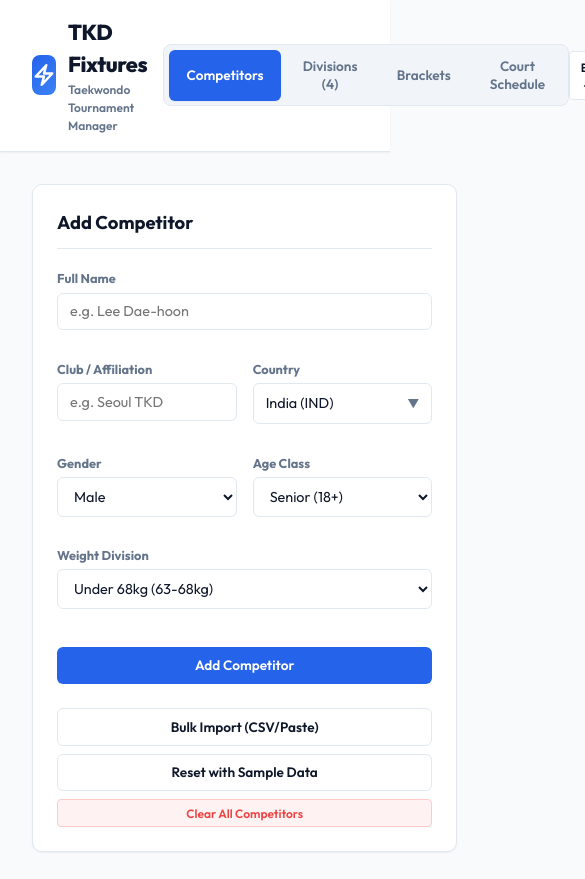
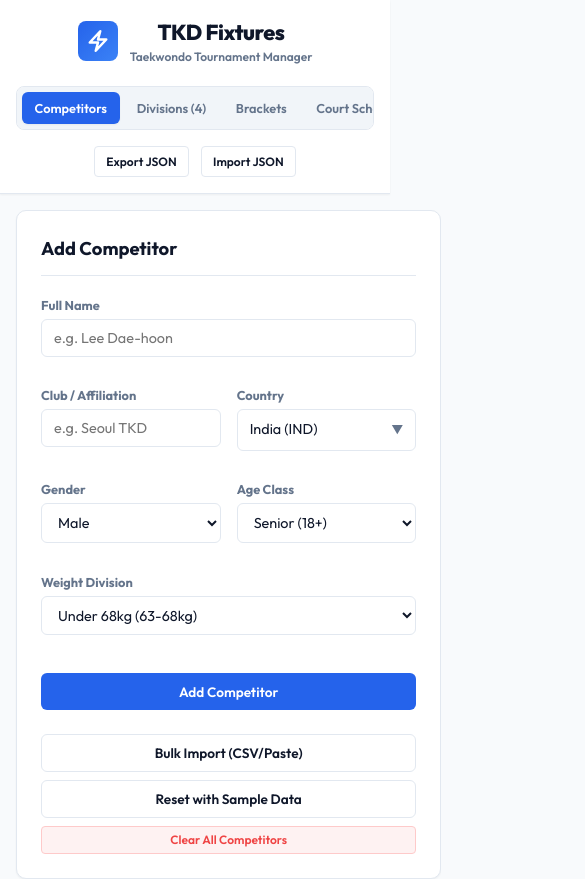
Before and after one commit to Sameer0535/Taekwondo-fixtures, a React (Vite) app: page / in a window 390 px wide. Shown: the top 879 px of the page, 585 px wide, since content can reach past the window. Built offline with nearby package versions, Linux system fonts and the light colour scheme.

Commit message:
Support-mobile-touch-and-responsive-header

```diff
--- a/src/components/BracketView.jsx
+++ b/src/components/BracketView.jsx
@@ -77,6 +77,29 @@ function BracketView({ divisionId, divisionName, rounds, setBrackets, useRepecha
   };
 
   const handleMouseUp = () => {
+    setIsDragging(false);
+  };
+
+  // Touch Drag Handlers for Mobile & Tablet Support
+  const handleTouchStart = (e) => {
+    if (e.target.closest('.btn') || e.target.closest('.match-card') || e.target.closest('select')) return;
+    const touch = e.touches[0];
+    if (!touch) return;
+    setIsDragging(true);
+    dragStart.current = { x: touch.clientX - position.x, y: touch.clientY - position.y };
+  };
+
+  const handleTouchMove = (e) => {
+    if (!isDragging) return;
+    const touch = e.touches[0];
+    if (!touch) return;
+    setPosition({
+      x: touch.clientX - dragStart.current.x,
+      y: touch.clientY - dragStart.current.y
+    });
+  };
+
+  const handleTouchEnd = () => {
     setIsDragging(false);
   };
 
@@ -367,7 +390,7 @@ function BracketView({ divisionId, divisionName, rounds, setBrackets, useRepecha
 
   return (
     <div>
-      <div className="no-print" style={{ display: 'flex', justifyContent: 'space-between', marginBottom: '1rem', alignItems: 'center' }}>
+      <div className="no-print bracket-header">
         <h4 style={{ color: 'var(--text-muted)' }}>{divisionName} Bracket</h4>
         <div style={{ display: 'flex', gap: '0.5rem' }}>
           <button className="btn btn-secondary btn-sm" onClick={() => handleZoom(1.15)}>Zoom +</button>
@@ -385,6 +408,9 @@ function BracketView({ divisionId, divisionName, rounds, setBrackets, useRepecha
         onMouseMove={handleMouseMove}
         onMouseUp={handleMouseUp}
         onMouseLeave={handleMouseUp}
+        onTouchStart={handleTouchStart}
+        onTouchMove={handleTouchMove}
+        onTouchEnd={handleTouchEnd}
         onWheel={handleWheel}
       >
         <div
--- a/src/index.css
+++ b/src/index.css
@@ -946,3 +946,68 @@ body {
 .dropdown-item:hover {
   background-color: #f1f5f9 !important;
 }
+
+/* Mobile and Tablet Responsiveness overrides */
+.bracket-header {
+  display: flex;
+  justify-content: space-between;
+  align-items: center;
+  margin-bottom: 1rem;
+  flex-wrap: wrap;
+  gap: 0.75rem;
+}
+
+@media (max-width: 900px) {
+  .app-header {
+    flex-direction: column;
+    padding: 1rem;
+    gap: 1rem;
+    align-items: stretch;
+    text-align: center;
+  }
+
+  .brand-section {
+    justify-content: center;
+    margin-bottom: 0.25rem;
+  }
+
+  .nav-tabs {
+    width: 100%;
+    overflow-x: auto;
+    white-space: nowrap;
+    justify-content: flex-start;
+    -webkit-overflow-scrolling: touch;
+    gap: 0.25rem;
+  }
+
+  .nav-tab {
+    flex: 1 0 auto;
+    padding: 0.5rem 0.8rem;
+    font-size: 0.8rem;
+    text-align: center;
+  }
+
+  .header-actions {
+    width: 100%;
+    justify-content: center;
+  }
+
+  .container {
+    padding: 1rem !important;
+  }
+}
+
+@media (max-width: 600px) {
+  .bracket-header {
+    flex-direction: column;
+    align-items: stretch;
+    text-align: center;
+  }
+
+  .bracket-header div {
+    display: flex;
+    justify-content: center;
+    flex-wrap: wrap;
+    gap: 0.5rem;
+  }
+}
```
